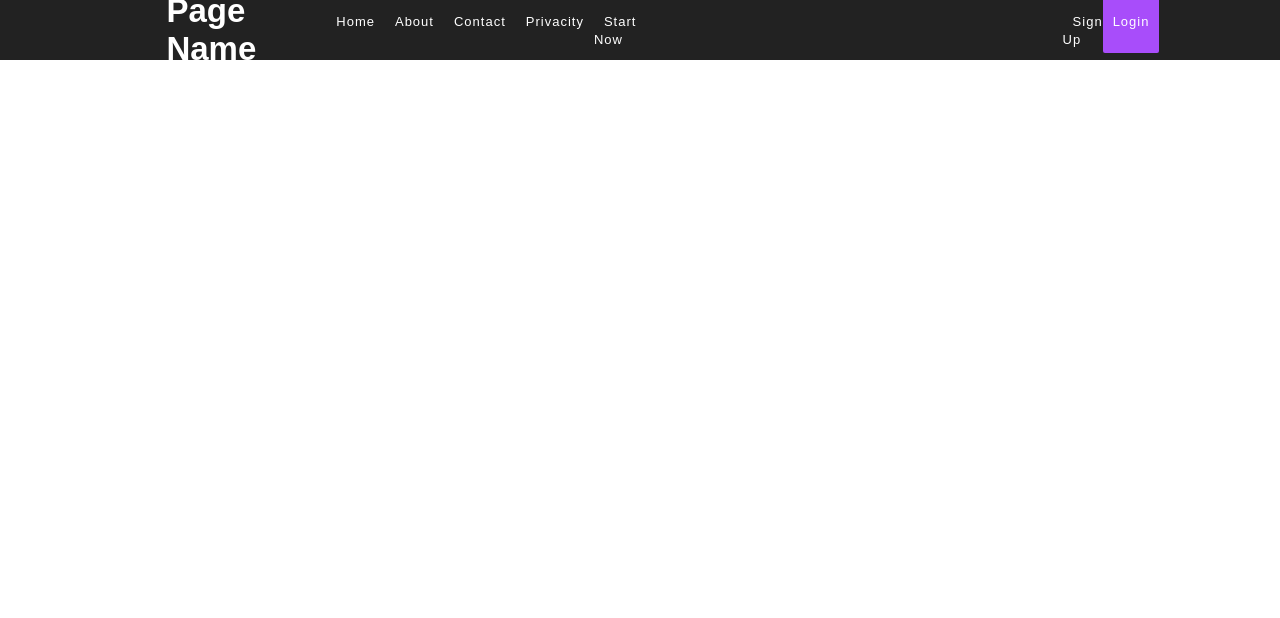
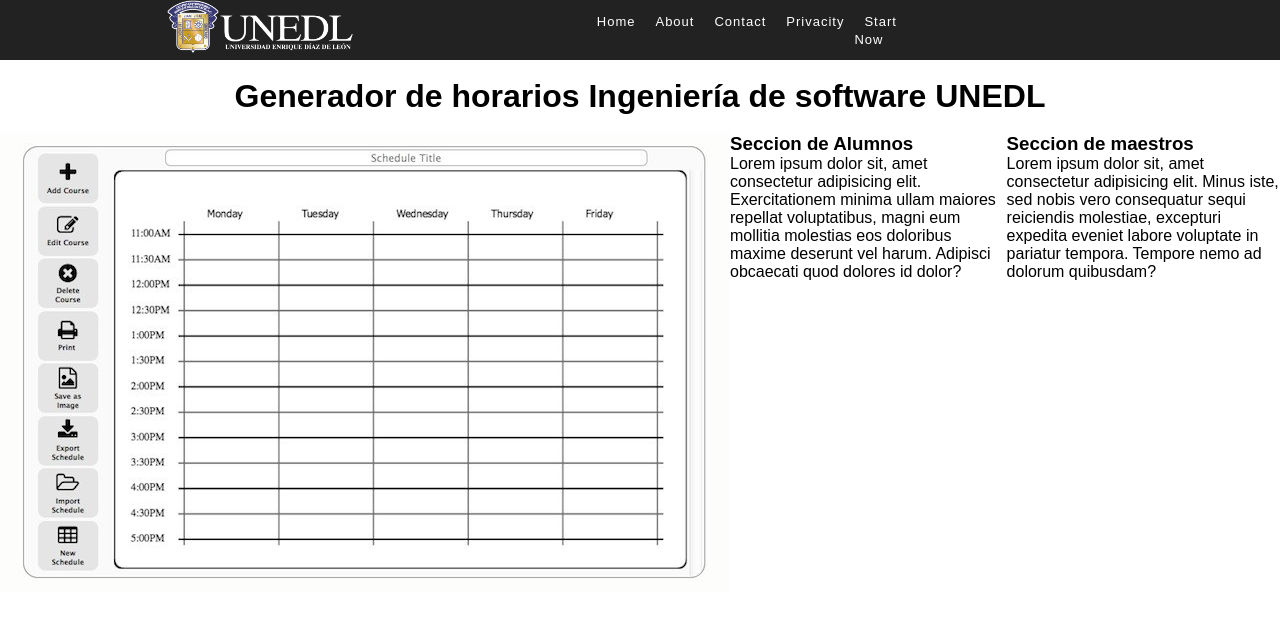
Before and after one commit to TheMiguelGt/generadoHorarios, a Django app: page / in a window 1280 px wide; the page is wider, and only the part inside the window is pictured. Shown: the top 618 px of that part. Run offline with Django 4.2, Linux system fonts and the light colour scheme.

Commit message:
agrege imagen y texto y algunos estilos

```diff
--- a/generadoHorarios/core/static/core/css/main.css
+++ b/generadoHorarios/core/static/core/css/main.css
@@ -99,3 +99,15 @@
     opacity: 0.4;
 
 }
+
+h2 {
+    font-family: Georgia, 'Times New Roman', Times, serif;
+}
+
+.body{
+    background-color: blue;
+}
+
+.contenedor{
+    display: flex;
+}
--- a/generadoHorarios/core/templates/core/base.html
+++ b/generadoHorarios/core/templates/core/base.html
@@ -11,8 +11,9 @@
     </head>
     <body >
         <nav>
-            <div class="logo">Page Name</div>
+            <div class="logo"><img src="{% static 'core/img/logounedl.png' %}" height="55" ></div>
             <div class="btn-secondary">
+            <nav>
                 <ul>
                     <li ><a class="" href="{% url 'home' %}">Home</a></li>
                     <li ><a class="" href="">About</a></li>
@@ -20,6 +21,7 @@
                     <li ><a href="">Privacity</a></li>
                     <li ><a href="">Start Now</a></li>
                 </ul>
+            </nav>
             </div>
             <div class="btn-primary">
                 <ul class="ul-primary">
@@ -28,7 +30,7 @@
                 </ul>
             </div>
         </nav>
-
+        {% block content %}{% endblock content %}
 
     </body>
 </html>
--- a/generadoHorarios/core/templates/core/home.html
+++ b/generadoHorarios/core/templates/core/home.html
@@ -1,3 +1,36 @@
-{% extends 'core/base.html' %} #bloque para obtener el html padre
-{% load static %} #bloque para poder cargar los archivos estaticos (static folder)
-    {% block title %}Home{% endblock title %} #bloque donde obtendra el valor del titulo y lo imprimira en el html padre
+{% extends 'core/base.html' %}
+{% load static %}
+    {% block title %}Home{% endblock title %}
+    {% block content %}
+    <link rel="stylesheet" href="{% static 'core/css/main.css' %}">
+    <br>
+    <div>
+        <labe>
+            <center><h1 >Generador de horarios Ingeniería de software UNEDL </h1></center>
+        </labe>
+    </div>
+    <br>
+    <div class="contenedor">
+        <div><img src="{% static 'core/img/ejemplo.jpg' %}">
+            </div>
+
+    <br>
+    <br>
+    <div>
+
+        <h3>Seccion de Alumnos</h3>
+        <p>Lorem ipsum dolor sit, amet consectetur adipisicing elit. Exercitationem minima ullam maiores repellat voluptatibus, magni eum mollitia molestias eos doloribus maxime deserunt vel harum. Adipisci obcaecati quod dolores id dolor?</p>
+    </div>
+    <br>
+    <br>
+    <div>
+
+        <h3>Seccion de maestros</h3>
+        <p>Lorem ipsum dolor sit, amet consectetur adipisicing elit. Minus iste, sed nobis vero consequatur sequi reiciendis molestiae, excepturi expedita eveniet labore voluptate in pariatur tempora. Tempore nemo ad dolorum quibusdam?</p>
+
+    </div>
+
+
+
+
+    {% endblock content %}
```
Also changed, not shown: generadoHorarios/core/static/core/img/ejemplo.jpg (added), generadoHorarios/core/static/core/img/logo_unedl.png (added), generadoHorarios/core/static/core/img/logounedl.png (added), generadoHorarios/core/static/core/img/índice.png (added).
